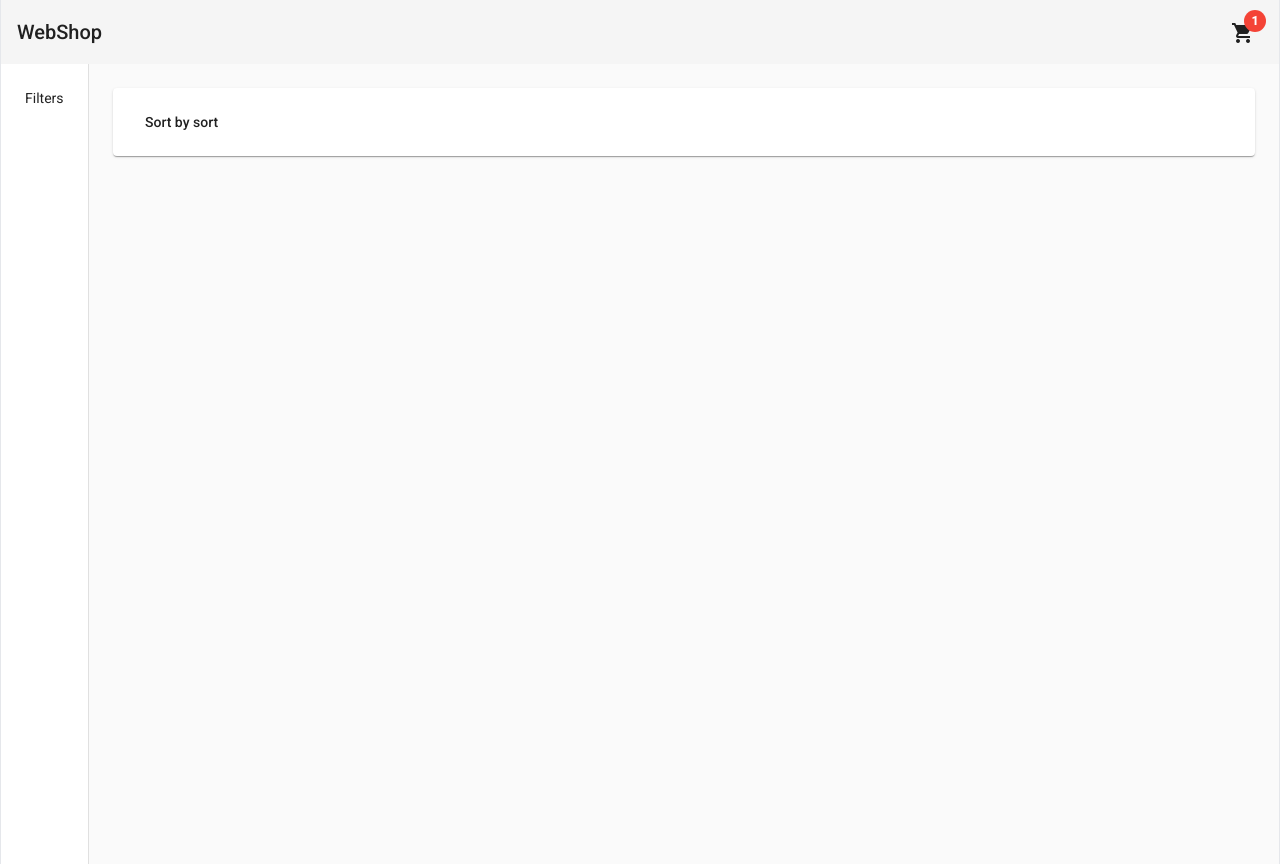
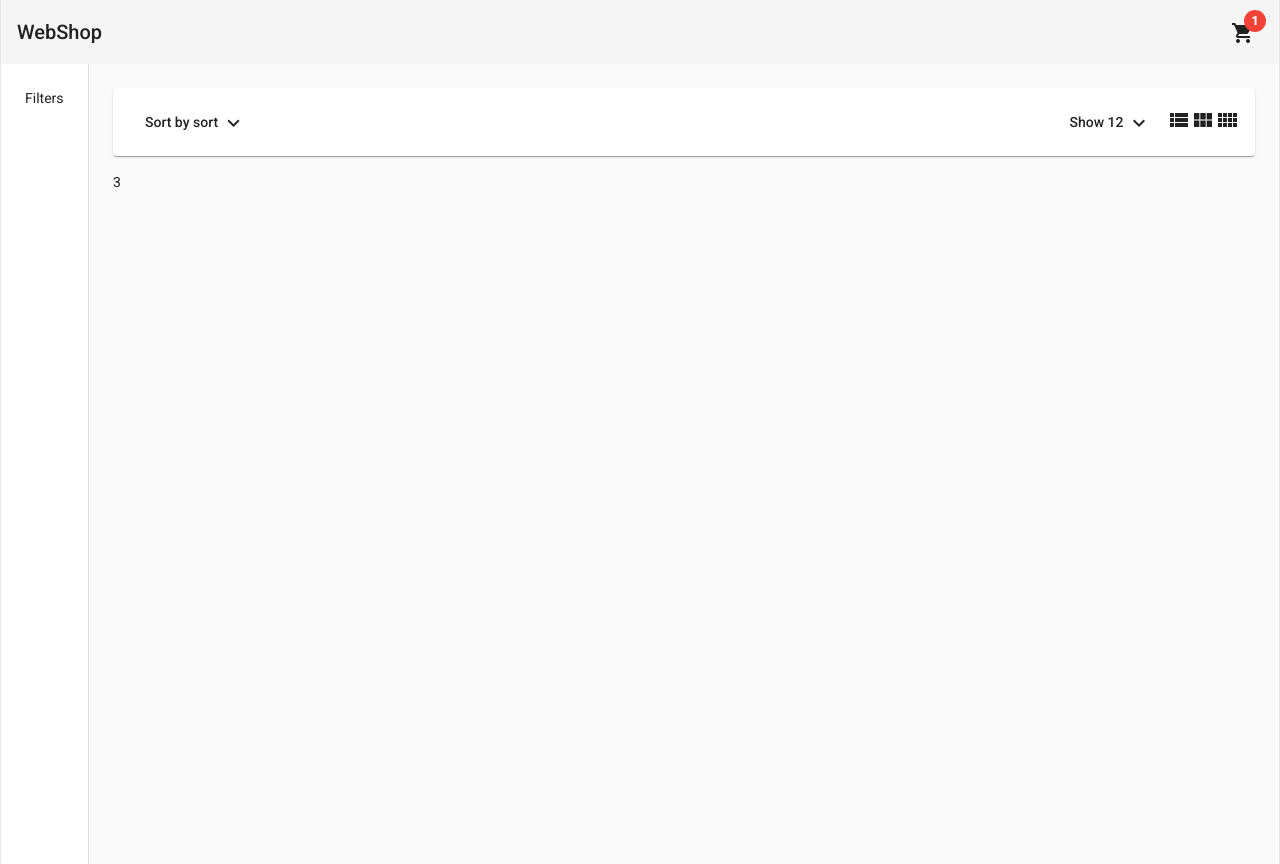
Before and after one commit to rmatej22/e-commerce, an Angular app: page /home in a window 1280 px wide. Built offline with nearby package versions, Linux system fonts and the light colour scheme.

Commit message:
add sorting & column change for products grid

```diff
--- a/src/app/pages/home/components/products-header/products-header.component.html
+++ b/src/app/pages/home/components/products-header/products-header.component.html
@@ -4,6 +4,7 @@
             <button mat-button
                     [matMenuTriggerFor]="sortByMenu">
                 Sort by {{sort}}
+                <mat-icon>expand_more</mat-icon>
             </button>
             <mat-menu #sortByMenu="matMenu">
                 <button mat-menu-item
@@ -16,5 +17,37 @@
                 </button>
             </mat-menu>
         </div>
+        <div class="flex items-center">
+            <div>
+                <button mat-button
+                        [matMenuTriggerFor]="menu">
+                    Show {{ itemsShowCount }}
+                    <mat-icon>expand_more</mat-icon>
+                </button>
+                <mat-menu #menu="matMenu">
+                    <button mat-menu-item
+                            (click)="onItemUpdated(12)">
+                        12
+                    </button>
+                    <button mat-menu-item
+                            (click)="onItemUpdated(24)">
+                        24
+                    </button>
+                    <button mat-menu-item
+                            (click)="onItemUpdated(36)">
+                        36
+                    </button>
+                </mat-menu>
+            </div>
+            <button (click)="onColumnsUpdated(1)">
+                <mat-icon>view_list</mat-icon>
+            </button>
+            <button (click)="onColumnsUpdated(3)">
+                <mat-icon>view_module</mat-icon>
+            </button>
+            <button (click)="onColumnsUpdated(4)">
+                <mat-icon>view_comfy</mat-icon>
+            </button>
+        </div>
     </div>
 </mat-card>
--- a/src/app/pages/home/components/products-header/products-header.component.ts
+++ b/src/app/pages/home/components/products-header/products-header.component.ts
@@ -1,4 +1,4 @@
-import { Component, OnInit } from "@angular/core";
+import { Component, EventEmitter, OnInit, Output } from "@angular/core";
 
 @Component({
   selector: "app-products-header",
@@ -6,7 +6,9 @@
   styles: [],
 })
 export class ProductsHeaderComponent implements OnInit {
+  @Output() columnsCountChange = new EventEmitter<number>();
   sort: string = "sort";
+  itemsShowCount: number = 12;
 
   constructor() {}
 
@@ -15,4 +17,12 @@
   onSortUpdated(newSort: string): void {
     this.sort = newSort;
   }
+
+  onItemUpdated(count: number): void {
+    this.itemsShowCount = count;
+  }
+
+  onColumnsUpdated(colNum: number): void {
+    this.columnsCountChange.emit(colNum);
+  }
 }
--- a/src/app/pages/home/home.component.html
+++ b/src/app/pages/home/home.component.html
@@ -6,6 +6,7 @@
         <div>Filters</div>
     </mat-drawer>
     <mat-drawer-content class="p-6">
-        <app-products-header></app-products-header>
+        <app-products-header (columnsCountChange)="onColumnsChange($event)"></app-products-header>
+        {{cols}}
     </mat-drawer-content>
 </mat-drawer-container>
--- a/src/app/pages/home/home.component.ts
+++ b/src/app/pages/home/home.component.ts
@@ -3,10 +3,15 @@
 @Component({
   selector: "app-home",
   templateUrl: "./home.component.html",
-  styles: [],
 })
 export class HomeComponent implements OnInit {
+  cols: number = 3;
+
   constructor() {}
 
   ngOnInit(): void {}
+
+  onColumnsChange(colsNumber: number): void {
+    this.cols = colsNumber;
+  }
 }
```
